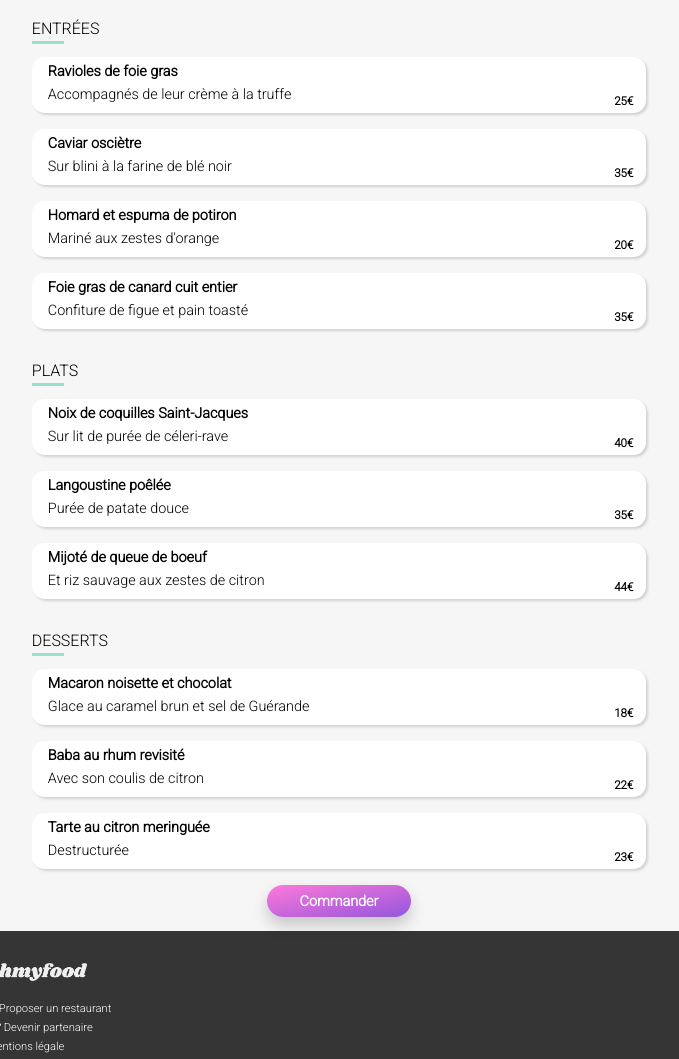
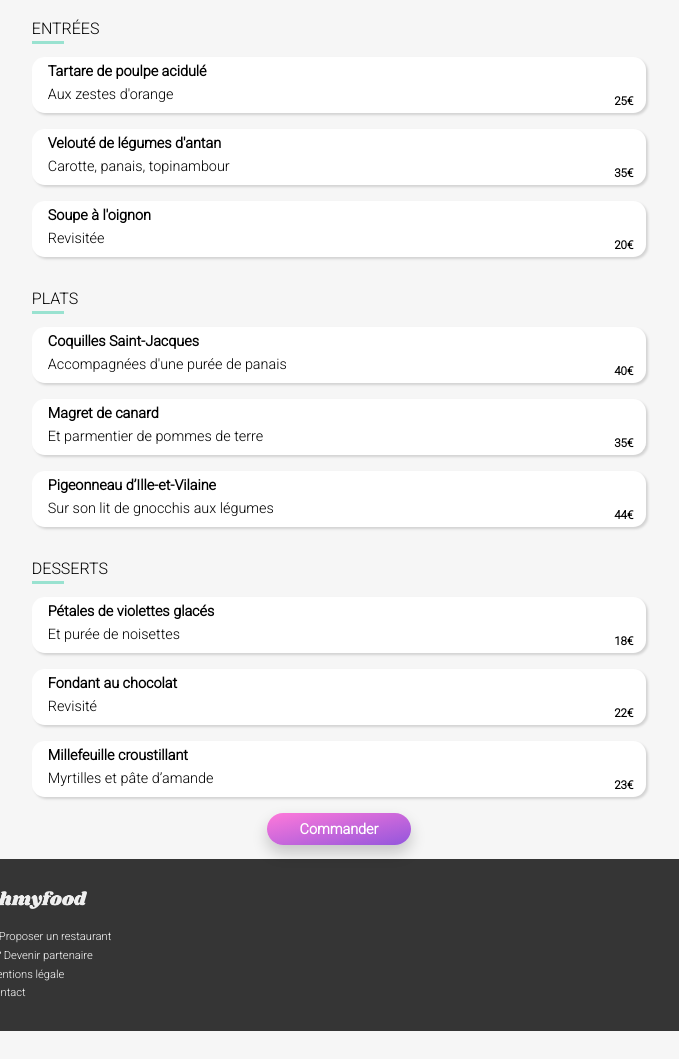
Before and after one commit to Lanc0s/JulienBourgeois_3_09082021, a plain HTML site: page a_la_française.html in a window 1280 px wide. Shown: the part 317-1376 px from the top of the page, without its empty margins (301-980 px from the left). After the commit the page ends 1348 px from the top, so only its background shows below. Drawn offline with Linux system fonts and the light colour scheme; a web font is replaced by a local one.

Commit message:
Màj page restaurant

```diff
--- a/a_la_française.html
+++ b/a_la_française.html
@@ -58,8 +58,8 @@
           </div>
           <div class="restaurantMenu__container--assiette slide1">
             <div class="restaurantMenu__container--assietteDescription">
-              <h5>Ravioles de foie gras</h5>
-              <p><span>Accompagnés de leur crème à la truffe</span></p>
+              <h5>Tartare de poulpe acidulé</h5>
+              <p><span>Aux zestes d'orange</span></p>
             </div>
             <div class="restaurantMenu__container--assiettePrix">
               <p><b>25€</b></p>
@@ -70,9 +70,9 @@
           </div>
           <div class="restaurantMenu__container--assiette slide2">
             <div class="restaurantMenu__container--assietteDescription">
-              <h5>Caviar osciètre</h5>
+              <h5>Velouté de légumes d'antan</h5>
               <p>
-                <span> Sur blini à la farine de blé noir </span>
+                <span>Carotte, panais, topinambour</span>
               </p>
             </div>
             <div class="restaurantMenu__container--assiettePrix">
@@ -84,27 +84,13 @@
           </div>
           <div class="restaurantMenu__container--assiette slide3">
             <div class="restaurantMenu__container--assietteDescription">
-              <h5>Homard et espuma de potiron</h5>
+              <h5>Soupe à l'oignon</h5>
               <p>
-                <span> Mariné aux zestes d'orange </span>
+                <span> Revisitée </span>
               </p>
             </div>
             <div class="restaurantMenu__container--assiettePrix">
               <p><b>20€</b></p>
-              <div class="restaurantMenu__container--assietteCheckBox">
-                <i class="fas fa-check-circle"></i>
-              </div>
-            </div>
-          </div>
-          <div class="restaurantMenu__container--assiette slide4">
-            <div class="restaurantMenu__container--assietteDescription">
-              <h5>Foie gras de canard cuit entier</h5>
-              <p>
-                <span> Confiture de figue et pain toasté </span>
-              </p>
-            </div>
-            <div class="restaurantMenu__container--assiettePrix">
-              <p><b>35€</b></p>
               <div class="restaurantMenu__container--assietteCheckBox">
                 <i class="fas fa-check-circle"></i>
               </div>
@@ -117,9 +103,9 @@
           </div>
           <div class="restaurantMenu__container--assiette slide1">
             <div class="restaurantMenu__container--assietteDescription">
-              <h5>Noix de coquilles Saint-Jacques</h5>
+              <h5>Coquilles Saint-Jacques</h5>
               <p>
-                <span> Sur lit de purée de céleri-rave </span>
+                <span> Accompagnées d'une purée de panais </span>
               </p>
             </div>
             <div class="restaurantMenu__container--assiettePrix">
@@ -131,9 +117,9 @@
           </div>
           <div class="restaurantMenu__container--assiette slide2">
             <div class="restaurantMenu__container--assietteDescription">
-              <h5>Langoustine poêlée</h5>
+              <h5>Magret de canard</h5>
               <p>
-                <span> Purée de patate douce</span>
+                <span>Et parmentier de pommes de terre</span>
               </p>
             </div>
             <div class="restaurantMenu__container--assiettePrix">
@@ -145,9 +131,9 @@
           </div>
           <div class="restaurantMenu__container--assiette slide3">
             <div class="restaurantMenu__container--assietteDescription">
-              <h5>Mijoté de queue de boeuf</h5>
+              <h5>Pigeonneau d’Ille-et-Vilaine</h5>
               <p>
-                <span>Et riz sauvage aux zestes de citron </span>
+                <span>Sur son lit de gnocchis aux légumes</span>
               </p>
             </div>
             <div class="restaurantMenu__container--assiettePrix">
@@ -164,9 +150,9 @@
           </div>
           <div class="restaurantMenu__container--assiette slide1">
             <div class="restaurantMenu__container--assietteDescription">
-              <h5>Macaron noisette et chocolat</h5>
+              <h5>Pétales de violettes glacés</h5>
               <p>
-                <span>Glace au caramel brun et sel de Guérande</span>
+                <span>Et purée de noisettes</span>
               </p>
             </div>
             <div class="restaurantMenu__container--assiettePrix">
@@ -178,9 +164,9 @@
           </div>
           <div class="restaurantMenu__container--assiette slide2">
             <div class="restaurantMenu__container--assietteDescription">
-              <h5>Baba au rhum revisité</h5>
+              <h5>Fondant au chocolat</h5>
               <p>
-                <span>Avec son coulis de citron</span>
+                <span>Revisité</span>
               </p>
             </div>
             <div class="restaurantMenu__container--assiettePrix">
@@ -192,9 +178,9 @@
           </div>
           <div class="restaurantMenu__container--assiette slide3">
             <div class="restaurantMenu__container--assietteDescription">
-              <h5>Tarte au citron meringuée</h5>
+              <h5>Millefeuille croustillant</h5>
               <p>
-                <span> Destructurée </span>
+                <span>Myrtilles et pâte d’amande</span>
               </p>
             </div>
             <div class="restaurantMenu__container--assiettePrix">
```
Also changed, not shown: le_delice_des_sens.html (+11 -11 lines), palette_du_gout.html (+8 -6 lines).
